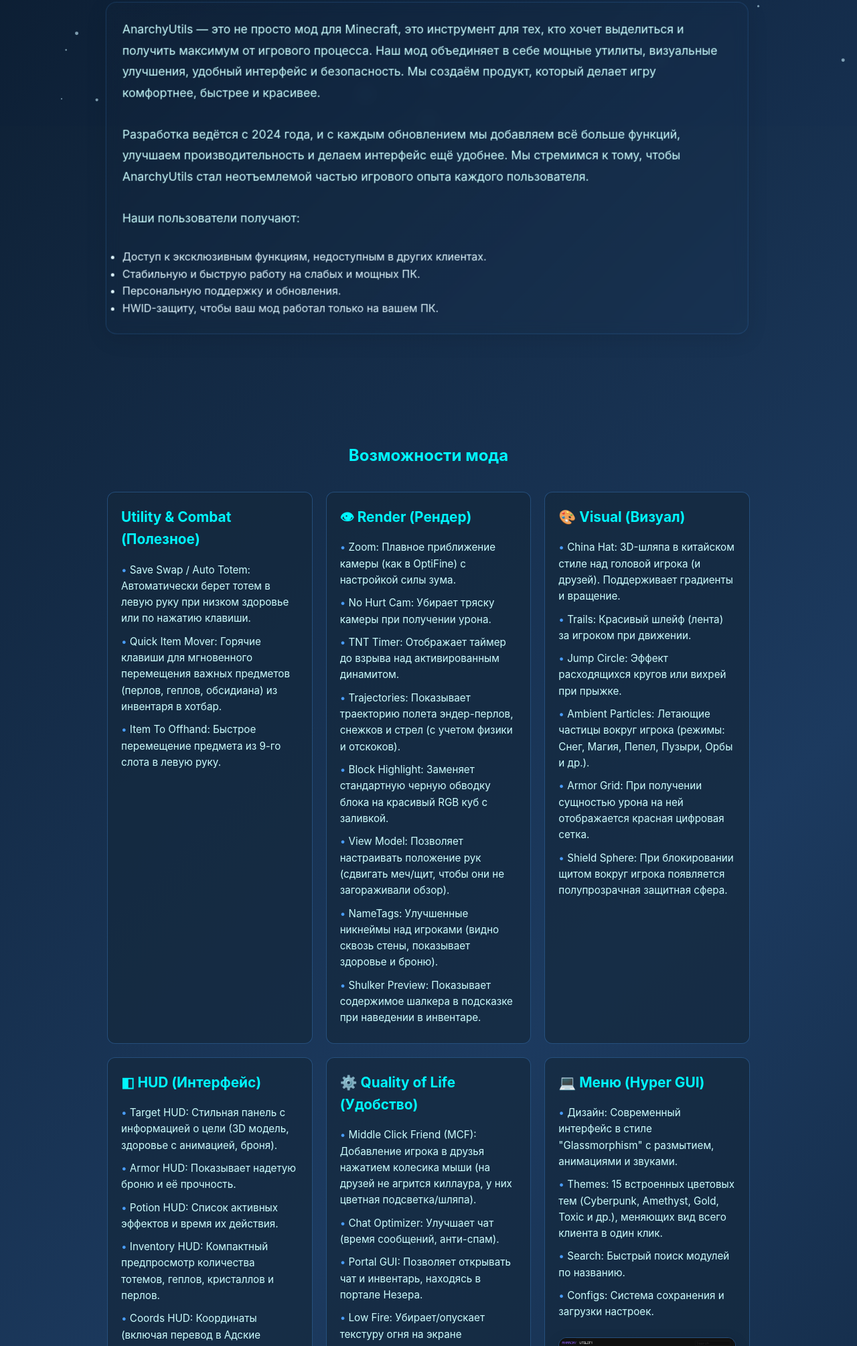
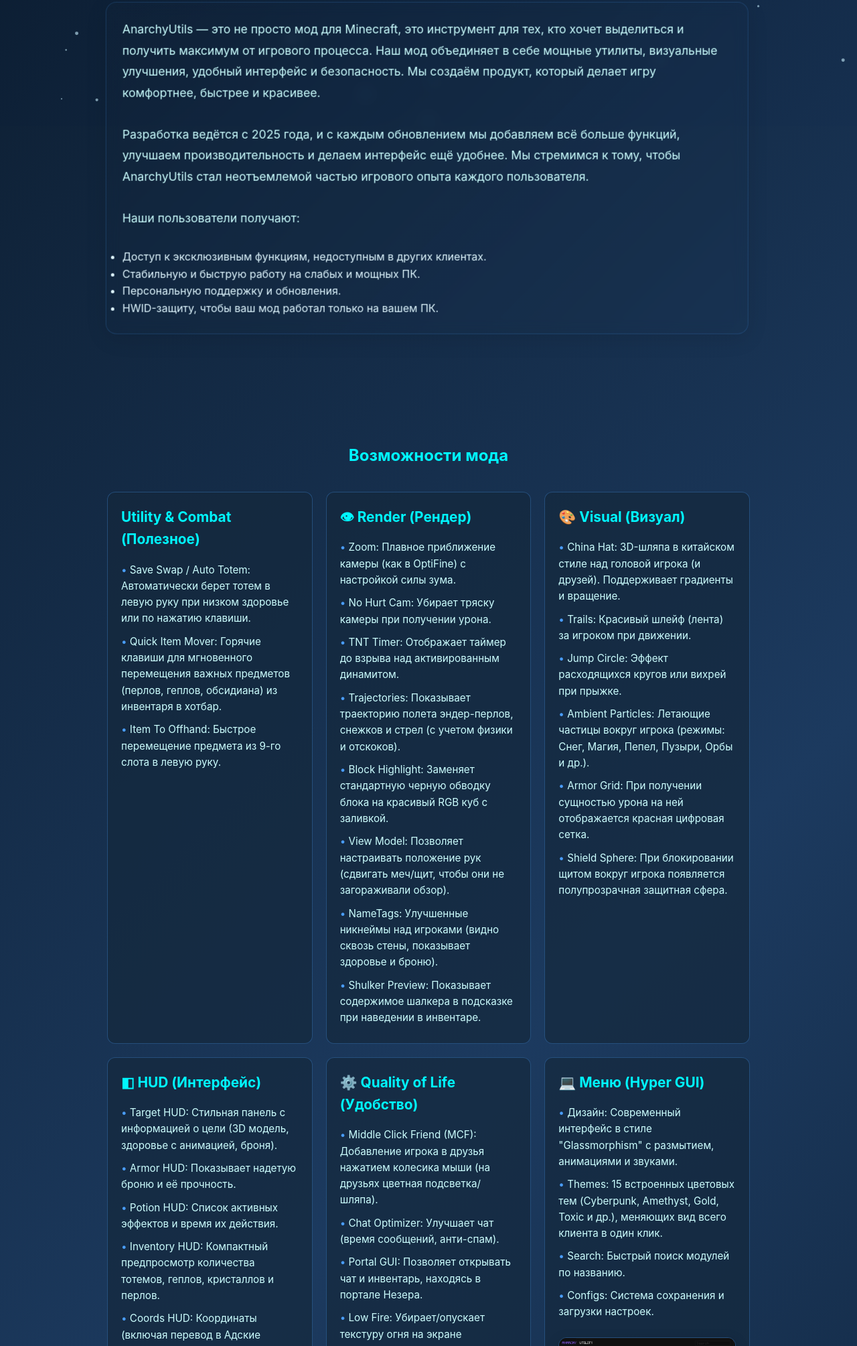
Before and after one commit to Montworth/AnarchyUtils, a plain HTML site: page index.html in a window 1280 px wide. Shown: the part 612-2621 px from the top of the page at 67% size. Drawn offline with Linux system fonts and the light colour scheme.

Commit message:
Update index.html

```diff
--- a/index.html
+++ b/index.html
@@ -279,7 +279,7 @@
           AnarchyUtils — это не просто мод для Minecraft, это инструмент для тех, кто хочет выделиться и получить максимум от игрового процесса. Наш мод объединяет в себе мощные утилиты, визуальные улучшения, удобный интерфейс и безопасность. Мы создаём продукт, который делает игру комфортнее, быстрее и красивее.
         </p>
         <p class="about-text">
-          Разработка ведётся с 2024 года, и с каждым обновлением мы добавляем всё больше функций, улучшаем производительность и делаем интерфейс ещё удобнее. Мы стремимся к тому, чтобы AnarchyUtils стал неотъемлемой частью игрового опыта каждого пользователя.
+          Разработка ведётся с 2025 года, и с каждым обновлением мы добавляем всё больше функций, улучшаем производительность и делаем интерфейс ещё удобнее. Мы стремимся к тому, чтобы AnarchyUtils стал неотъемлемой частью игрового опыта каждого пользователя.
         </p>
         <p class="about-text">
           Наши пользователи получают:
@@ -345,7 +345,7 @@
         <div class="feature-card drift">
           <h3>⚙️ Quality of Life (Удобство)</h3>
           <ul>
-            <li>Middle Click Friend (MCF): Добавление игрока в друзья нажатием колесика мыши (на друзей не агрится киллаура, у них цветная подсветка/шляпа).</li>
+            <li>Middle Click Friend (MCF): Добавление игрока в друзья нажатием колесика мыши (на друзьях цветная подсветка/шляпа).</li>
             <li>Chat Optimizer: Улучшает чат (время сообщений, анти-спам).</li>
             <li>Portal GUI: Позволяет открывать чат и инвентарь, находясь в портале Незера.</li>
             <li>Low Fire: Убирает/опускает текстуру огня на экране (визуально).</li>
```
